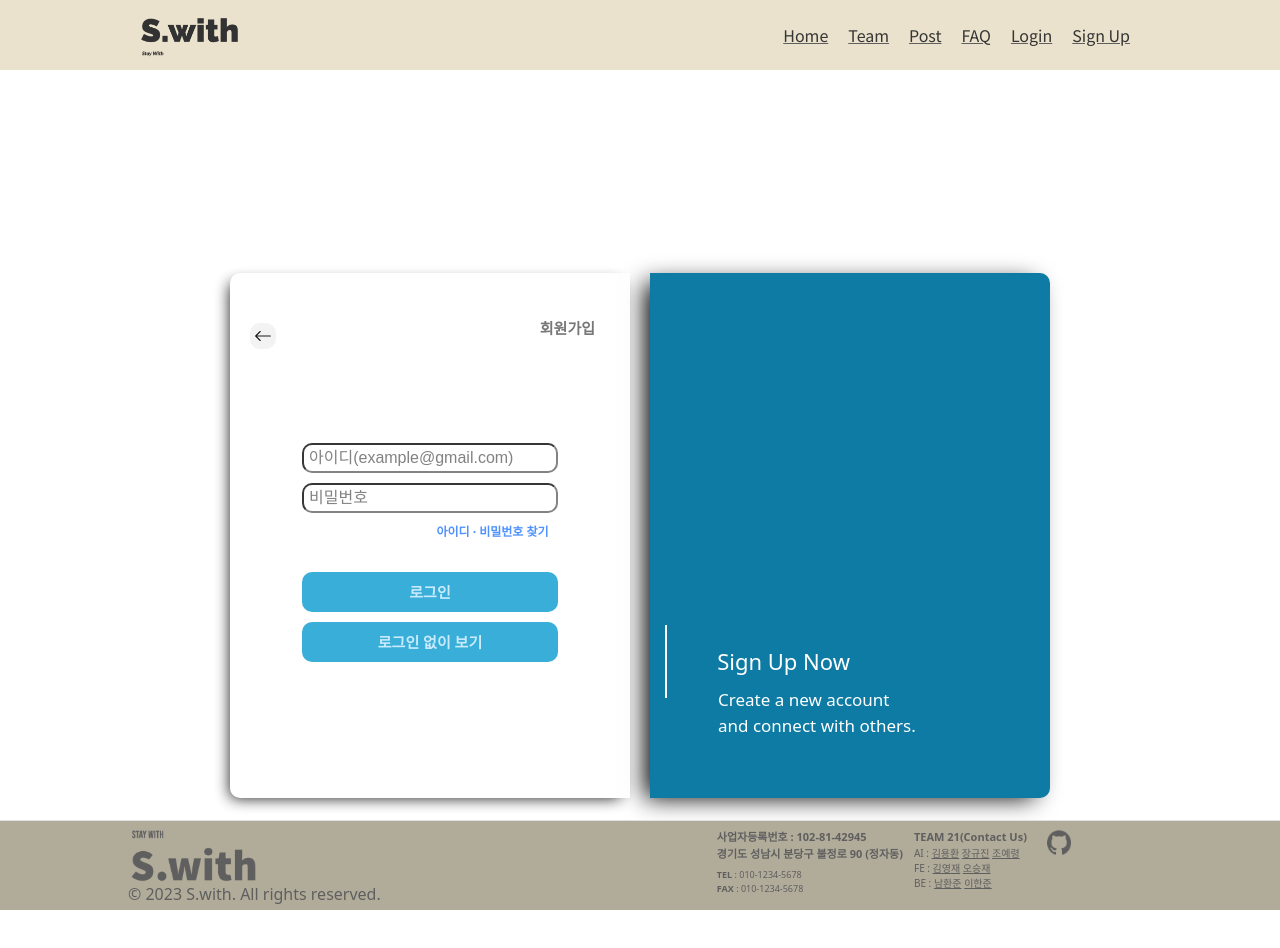
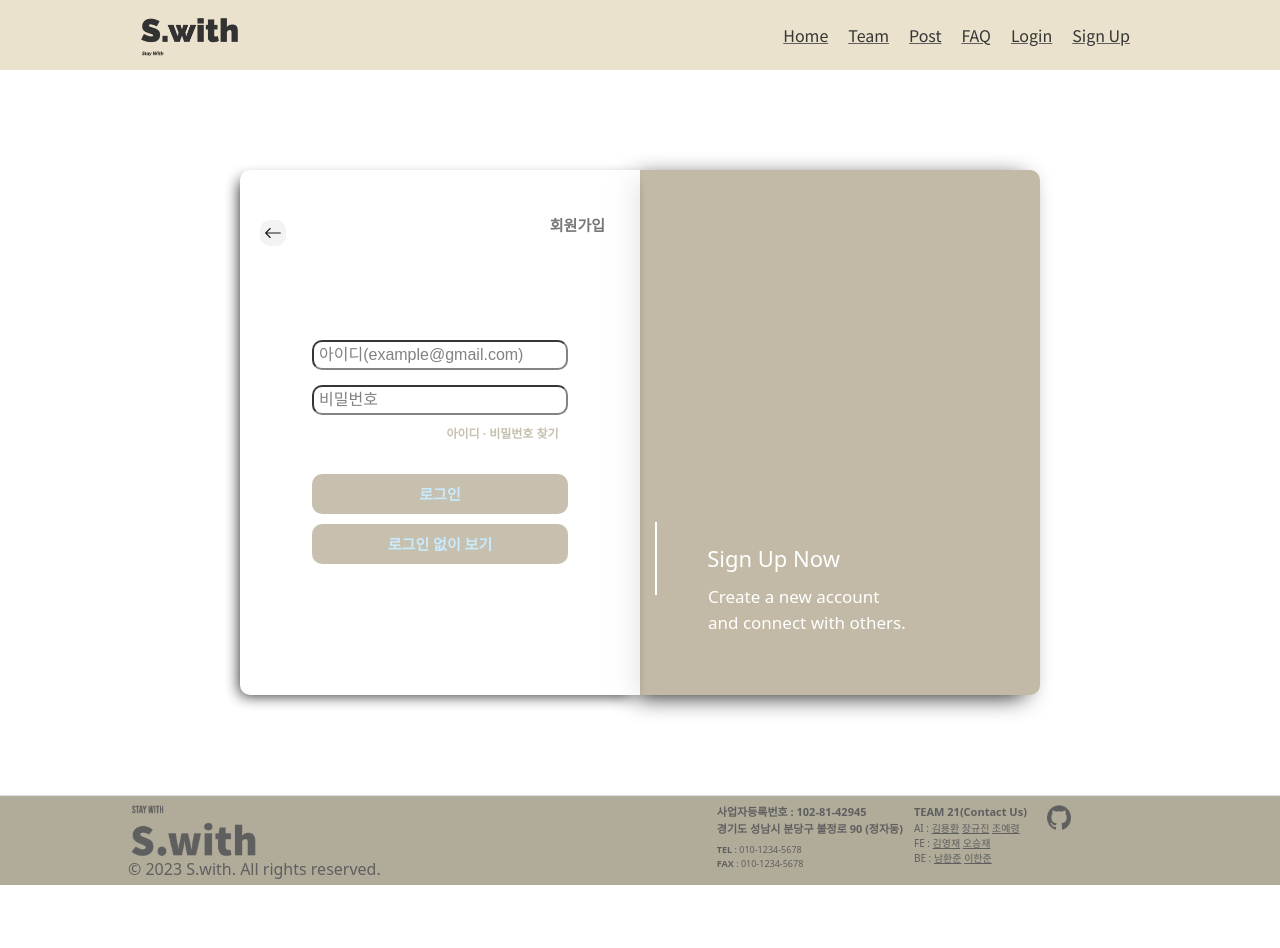
Before and after one commit to Yjason-K/AIVLE_BigProject_Swith, a React (Create React App) app: page /login in a window 1280 px wide. Shown: the top 948 px of the page. After the commit the page ends 885 px from the top, so only its background shows below. Built offline with nearby package versions, Linux system fonts and the light colour scheme.

Commit message:
style, add - login.js, login.css

```diff
--- a/src/pages/login.js
+++ b/src/pages/login.js
@@ -1,6 +1,6 @@
 import { Fragment, useState } from "react";
 import { Link, useNavigate } from "react-router-dom";
-import "../style/loginScreen.css";
+import "../style/login.css";
 import Myheader from "../components/header";
 
 const LOGIN = () => {
@@ -46,8 +46,9 @@ const LOGIN = () => {
     <div className="login">
       <Myheader />
       <Fragment>
-        <div className="container">
-          <div className="loginFrame_login">
+        <div className="login_container">
+          <div className="login_frame">
+            <div className="loginFrame_left">
               <Link to="/main">
                 <svg
                   xmlns="http://www.w3.org/2000/svg"
@@ -66,7 +67,7 @@ const LOGIN = () => {
               <Link to="/signup">
                 <span className="registers">회원가입</span>
               </Link>
-            <div className="loginArea_login">
+              <div className="login_loginArea">
                 <form>
                   <input
                     type="email"
@@ -99,11 +100,12 @@ const LOGIN = () => {
                 </div>
               </div>
             </div>
-          <div className="platform_login">
+            <div className="loginArea_right">
               <span className="platformTextbox">Sign Up Now</span>
               <span className="platformTextbox2">
                 Create a new account and connect with others.
               </span>
+            </div>
           </div>
         </div>
       </Fragment>
--- /dev/null
+++ b/src/style/login.css
@@ -0,0 +1,146 @@
+.login_container {
+    display: flex;
+    justify-content: center;
+    align-items: center;
+}
+
+.login_frame{
+    display: flex;
+    margin-top: 100px;
+}
+
+.loginFrame_left {
+    position: relative;
+    display: flex;
+    justify-content: center;
+    align-items: center;
+    min-width: 400px;
+    width: 400px;
+    height: 525px;
+    background-color: white;
+    border-radius: 10px 0px 0px 10px;
+    box-shadow: -5px 5px 15px -5px black;
+    opacity: 0.9;
+    margin-top:auto;
+  }
+
+.login_loginArea{
+    position: relative;
+    padding-top: 155px;
+    width: 80%;
+    height: 100%;
+    border-radius: 10px;
+    text-align: center;
+  }
+
+.loginArea_right{
+    position: relative;
+    width: 400px;
+    height: 525px;
+    min-width: 400px;
+    background-color: #c2baa6;
+    border-radius: 0px 10px 10px 0px;
+    box-shadow: -10px 5px 25px -5px black;
+    overflow: hidden;
+    z-index: -1;
+    margin-top:auto;
+}
+
+.platformTextbox {
+    position: absolute;
+    bottom: 100px;
+    right: 180px;
+    font-size: 22px;
+    font-weight: 500;
+    color:white;
+    padding: 20px;
+    padding-left: 50px;
+    border-left: 2px solid white;
+    z-index: 1;
+}
+
+.platformTextbox2 {
+    position: absolute;
+    bottom: 60px;
+    right: 130px;
+    width: 202px;
+    font-size: 17px;
+    font-weight: 300;
+    color:white;
+    z-index: 1;
+}
+
+.Arrows {
+    position: absolute;
+    left: 20px;
+    top: 50px;
+    cursor: pointer;
+    background-color: rgb(242, 242, 242);
+    padding: 4px;
+    border-radius: 10px;
+    text-decoration: none;
+    fill: black;
+    transition: all ease-in-out 0.15s;
+}
+
+.registers {
+    position: absolute;
+    cursor: pointer;
+    color:rgb(105, 105, 105);
+    font-weight: 600;
+    top: 44px;
+    right: 35px;
+    font-size: 15px;
+    transition: all ease-in-out 0.2s;
+}
+
+.pwInput, .emailInput{
+    padding: 5px;
+    width: 80%;
+    margin-top: 15px;
+    border: 1;
+    border-radius: 10px;
+    outline-style: none;
+    display: inline-block;
+    height: 30px;
+    font-family: sans-serif;
+}
+
+.findId{
+    position: relative;
+    top: 5px;
+    margin-right: -125px;
+    font-size: 12px;
+    font-weight: 700;
+    color:#c2baa6;
+    -webkit-user-select:none;
+    -moz-user-select:none;
+    -ms-user-select:none;
+    user-select:none;
+    cursor: pointer;
+    display: inline-block;
+}
+
+.loginbuttonarea {
+    margin-top: -10px;
+}
+
+.sbButton{
+    position: relative;
+    bottom: -30px;
+    margin-top: 15px;
+    width: 80%;
+    height: 40px;
+    border: none;
+    font-size: 15px;
+    cursor: pointer;
+    border-radius: 10px;
+    font-weight: 700;
+    background-color : #c2baa6;
+    color: rgb(196, 233, 255);
+    transition: all ease-in-out 0.2s;
+}
+
+.sbButton2 {
+    margin-top: 10px;
+}
```
Lines whose indentation alone changed are shown as unchanged.
